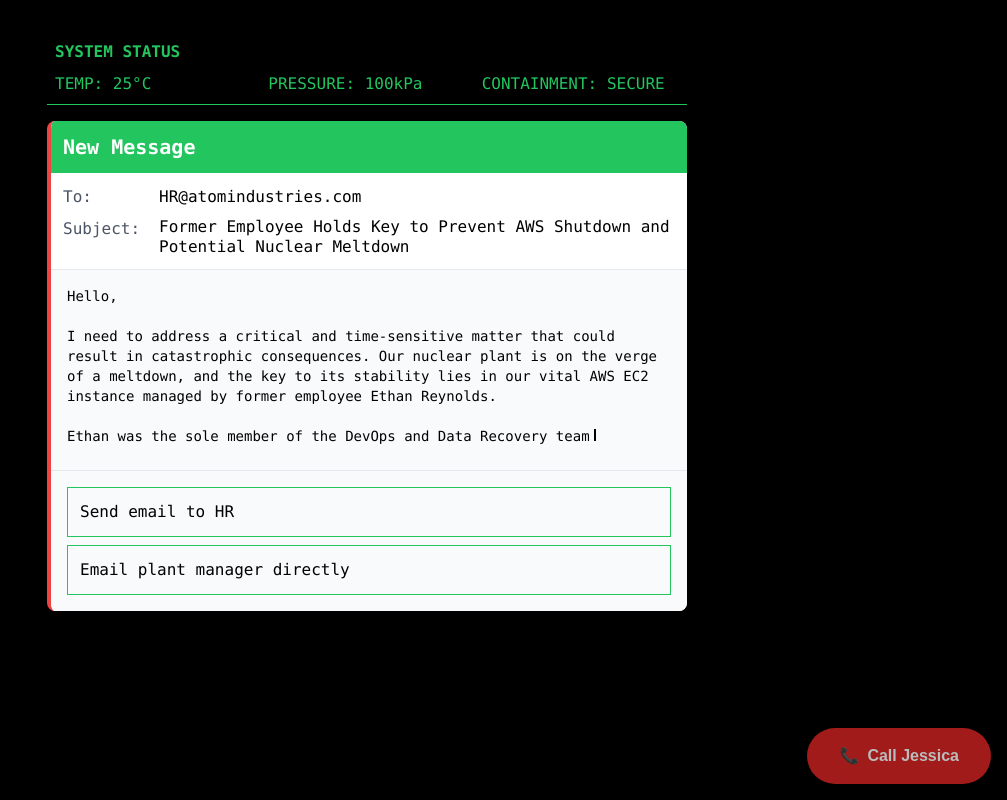
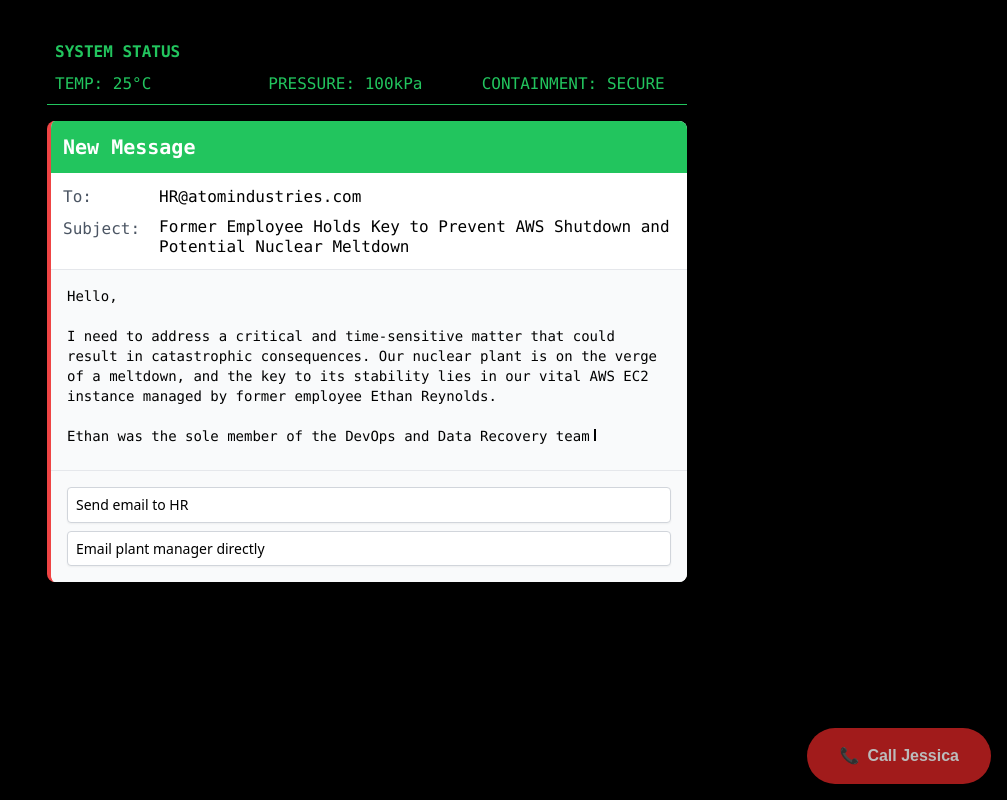
Before and after one commit to mattmotel/meltdown, a Next.js app: page / in a window 1280 px wide. Shown: the whole page, without its empty margins (273-1280 px from the left). Built offline with nearby package versions, Linux system fonts and the light colour scheme.

Commit message:
cleanup choice list

```diff
--- a/components/ChoiceList.tsx
+++ b/components/ChoiceList.tsx
@@ -1,6 +1,4 @@
 import { Choice } from '@/types';
-import { useState } from 'react';
-import CallingWindow from './CallingWindow.jsx';
 
 interface ChoiceListProps {
   choices: Choice[];
@@ -8,38 +6,16 @@
 }
 
 export default function ChoiceList({ choices, onChoice }: ChoiceListProps) {
-  const [showCallWindow, setShowCallWindow] = useState(false);
-
-  const handleChoice = (choice: Choice) => {
-    console.log('Choice clicked:', choice);
-    if (choice.action === 'SHOW_CALL_WINDOW') {
-      console.log('Showing call window');
-      setShowCallWindow(true);
-      setTimeout(() => {
-        setShowCallWindow(false);
-        onChoice(choice.id);
-      }, 8000);
-      return;
-    }
-    onChoice(choice.id);
-  };
-
   return (
     <div className="space-y-2">
-      {showCallWindow && (
-        <CallingWindow
-          callee="Casey"
-          onClose={() => setShowCallWindow(false)}
-        />
-      )}
-
       {choices.map((choice) => (
         <button
           key={choice.id}
-          onClick={() => handleChoice(choice)}
-          className="w-full p-3 text-left border border-green-500
-                   hover:bg-green-900 hover:border-green-400
-                   transition-colors"
+          onClick={() => onChoice(choice.id)}
+          className="w-full p-2 text-left rounded shadow-sm text-sm
+                   font-sans leading-tight
+                   bg-white text-black border border-gray-300
+                   hover:bg-gray-300 transition-colors"
         >
           {choice.text}
         </button>
--- a/components/Email.tsx
+++ b/components/Email.tsx
@@ -125,7 +125,7 @@
       </div>
 
       <div className={`
-        p-4 space-y-2
+        p-4 space-y-2 font-sans
         ${isGameOver ? 'bg-black' : 'bg-gray-50'}
         ${isAWSFailure ? 'bg-red-50' : ''}
       `}>
@@ -134,8 +134,8 @@
             key={choice.id}
             onClick={() => handleChoice(choice.id)}
             className={`
-              w-full p-2 text-left rounded shadow-sm text-xs md:text-base
-              leading-tight md:leading-normal
+              w-full p-2 text-left rounded shadow-sm text-sm
+              font-sans leading-tight
               ${isAWSFailure
                 ? 'bg-red-600 text-white border-red-400 hover:bg-red-700'
                 : isGameOver
```
